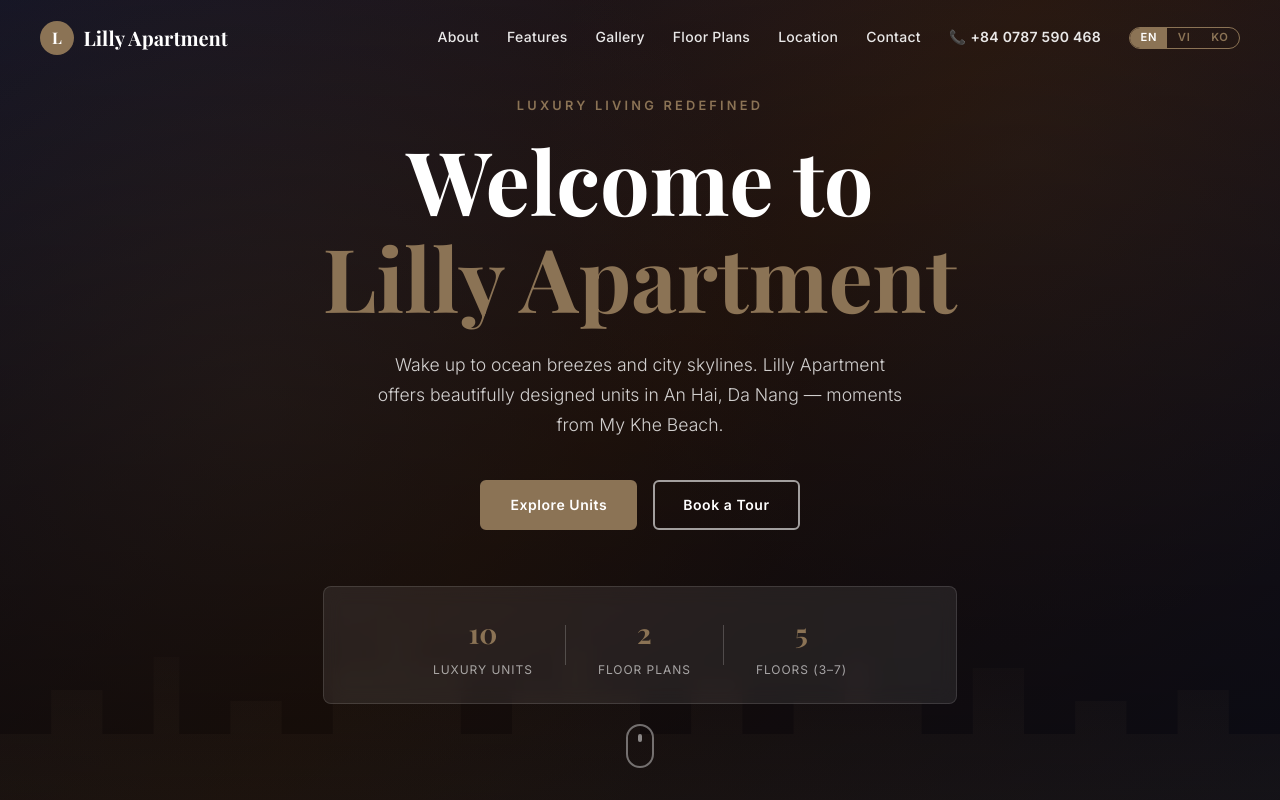
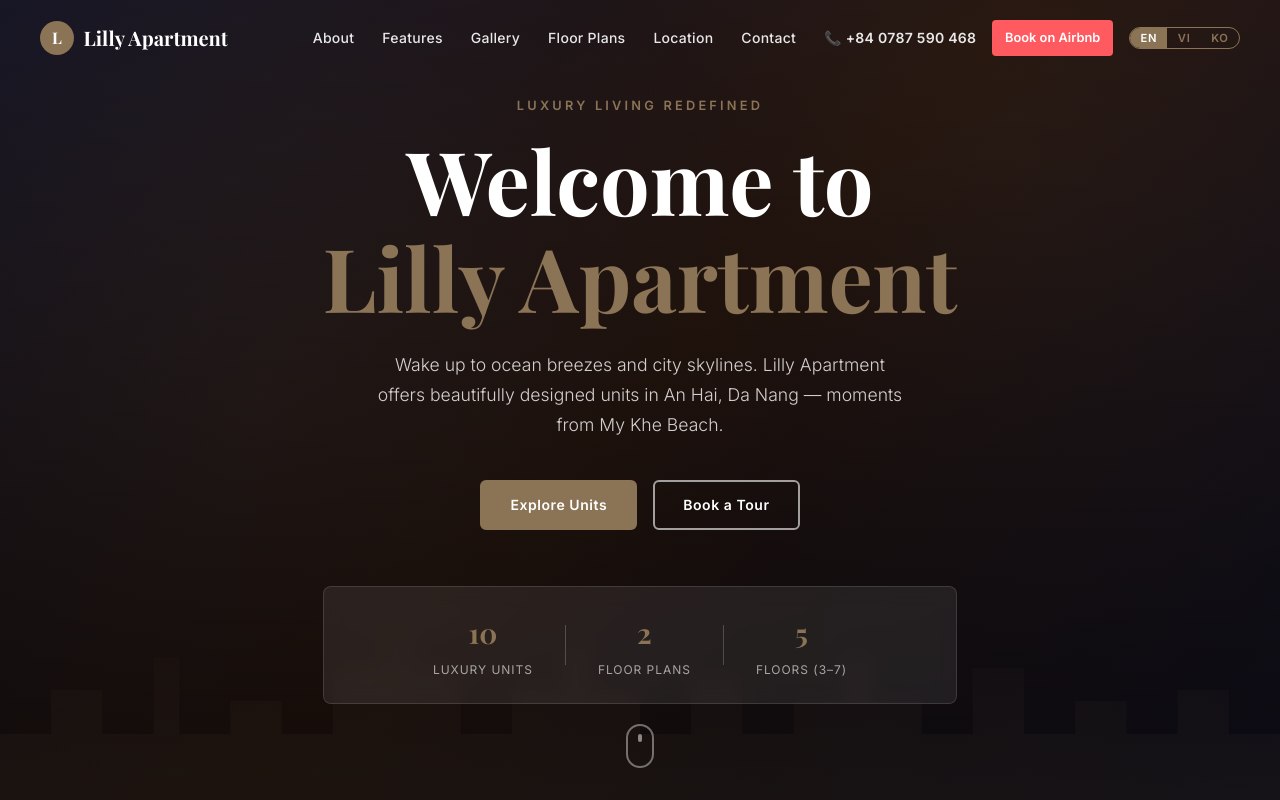
Before and after one commit to atmai0829/lilly_apartment_website, a React (Vite) app: page / in a window 1280 px wide. Shown: the top 800 px of the page. Built offline with nearby package versions, Linux system fonts and the light colour scheme.

Commit message:
Added airbnb link

```diff
--- a/src/components/Contact/Contact.jsx
+++ b/src/components/Contact/Contact.jsx
@@ -17,17 +17,22 @@ export default function Contact() {
             <span className="contact__phone-number">+84 0787 590 468</span>
           </a>
 
-          {/* <a
-            href="https://www.airbnb.com"
+          <a
+            href="https://www.airbnb.com/rooms/1717487566579421174?guests=1&adults=1&s=67&unique_share_id=c75d5efa-8724-4dc7-9ff9-bda4a20c8668"
             target="_blank"
             rel="noopener noreferrer"
             className="contact__airbnb-cta"
           >
-            <svg className="contact__airbnb-icon" viewBox="0 0 24 24" fill="currentColor" aria-hidden="true">
-              <path d="M12 0C5.373 0 0 5.373 0 12s5.373 12 12 12 12-5.373 12-12S18.627 0 12 0zm-.001 5.4c.96 0 1.74.78 1.74 1.74s-.78 1.74-1.74 1.74-1.74-.78-1.74-1.74.78-1.74 1.74-1.74zm4.321 10.56c-.18.54-.479 1.02-.899 1.38-.601.54-1.38.84-2.221.84-.6 0-1.2-.18-1.74-.48l-.06-.039-.061.039c-.539.3-1.139.48-1.739.48-.841 0-1.621-.3-2.221-.84-.42-.36-.72-.84-.9-1.38-.12-.36-.12-.72 0-1.08.42-1.26 2.04-2.64 4.86-4.08l.06-.03.061.03c2.82 1.44 4.44 2.82 4.86 4.08.12.36.12.72 0 1.08z"/>
+            <svg
+              className="contact__airbnb-icon"
+              viewBox="0 0 24 24"
+              fill="currentColor"
+              aria-hidden="true"
+            >
+              <path d="M12 0C5.373 0 0 5.373 0 12s5.373 12 12 12 12-5.373 12-12S18.627 0 12 0zm-.001 5.4c.96 0 1.74.78 1.74 1.74s-.78 1.74-1.74 1.74-1.74-.78-1.74-1.74.78-1.74 1.74-1.74zm4.321 10.56c-.18.54-.479 1.02-.899 1.38-.601.54-1.38.84-2.221.84-.6 0-1.2-.18-1.74-.48l-.06-.039-.061.039c-.539.3-1.139.48-1.739.48-.841 0-1.621-.3-2.221-.84-.42-.36-.72-.84-.9-1.38-.12-.36-.12-.72 0-1.08.42-1.26 2.04-2.64 4.86-4.08l.06-.03.061.03c2.82 1.44 4.44 2.82 4.86 4.08.12.36.12.72 0 1.08z" />
             </svg>
             {c.airbnbBook}
-          </a> */}
+          </a>
 
           <div className="contact__details">
             <div className="contact__detail-item">
--- a/src/components/Navbar/Navbar.css
+++ b/src/components/Navbar/Navbar.css
@@ -115,6 +115,25 @@
 
 .navbar__phone:hover {
   color: var(--gold);
+}
+
+.navbar__airbnb {
+  text-decoration: none;
+  background: #ff5a5f;
+  color: var(--white);
+  font-size: 0.8rem;
+  font-weight: 600;
+  padding: 0.5rem 0.8rem;
+  border-radius: 4px;
+  white-space: nowrap;
+  transition:
+    background 0.2s,
+    transform 0.2s;
+}
+
+.navbar__airbnb:hover {
+  background: #e0484d;
+  transform: translateY(-1px);
 }
 
 /* ── Language toggle ── */
@@ -251,4 +270,9 @@
     color: var(--charcoal);
     font-size: 1.1rem;
   }
+
+  .navbar__airbnb {
+    font-size: 1rem;
+    padding: 0.75rem 1.25rem;
+  }
 }
--- a/src/components/Navbar/Navbar.jsx
+++ b/src/components/Navbar/Navbar.jsx
@@ -59,11 +59,17 @@ export default function Navbar() {
             {link.label}
           </a>
         ))}
-        {/* <a href="#contact" className="navbar__cta" onClick={handleLinkClick}>
-          {t.nav.bookTour}
-        </a> */}
         <a href="tel:+84787590468" className="navbar__phone">
           &#128222; +84 0787 590 468
+        </a>
+        <a
+          href="https://www.airbnb.com/rooms/1717487566579421174?guests=1&adults=1&s=67&unique_share_id=c75d5efa-8724-4dc7-9ff9-bda4a20c8668"
+          target="_blank"
+          rel="noopener noreferrer"
+          className="navbar__airbnb"
+          onClick={handleLinkClick}
+        >
+          {t.contact.airbnbBook}
         </a>
         <div className="lang-toggle">
           {["en", "vi", "ko"].map((l) => (
```
Also changed, not shown: 50 other files (tests, documents, lock files or other folders).
